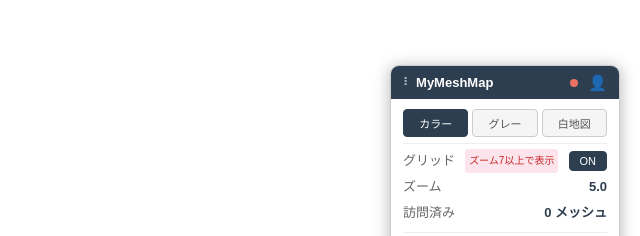
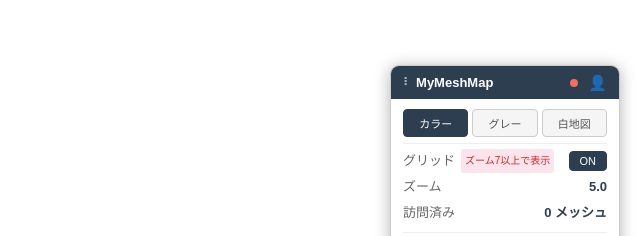
Before and after one commit to yto/mymeshmap, a plain HTML site: page index.html in a window 1280 px wide. Shown: the part 430-666 px from the top of the page, 640-1280 px from the left. Drawn offline with nearby package versions, Linux system fonts and the light colour scheme; no server answers; animation ran at ten frames a second.

Commit message:
style: グリッド行のレイアウト調整
ラベルとステータスを左寄せにグループ化し、ON/OFFボタンを右端に固定

Co-Authored-By: Claude Sonnet 4.6 <noreply@anthropic.com>

```diff
--- a/index.html
+++ b/index.html
@@ -415,8 +415,10 @@
     </div>
     <hr class="modal-divider">
     <div class="row">
-      <span class="label">グリッド</span>
-      <span id="mesh-status" class="off">ズーム7以上で表示</span>
+      <span style="display:flex;align-items:center;gap:6px;">
+        <span class="label">グリッド</span>
+        <span id="mesh-status" class="off">ズーム7以上で表示</span>
+      </span>
       <button id="line-toggle" class="toggle-btn on">ON</button>
     </div>
     <div class="row">
```
